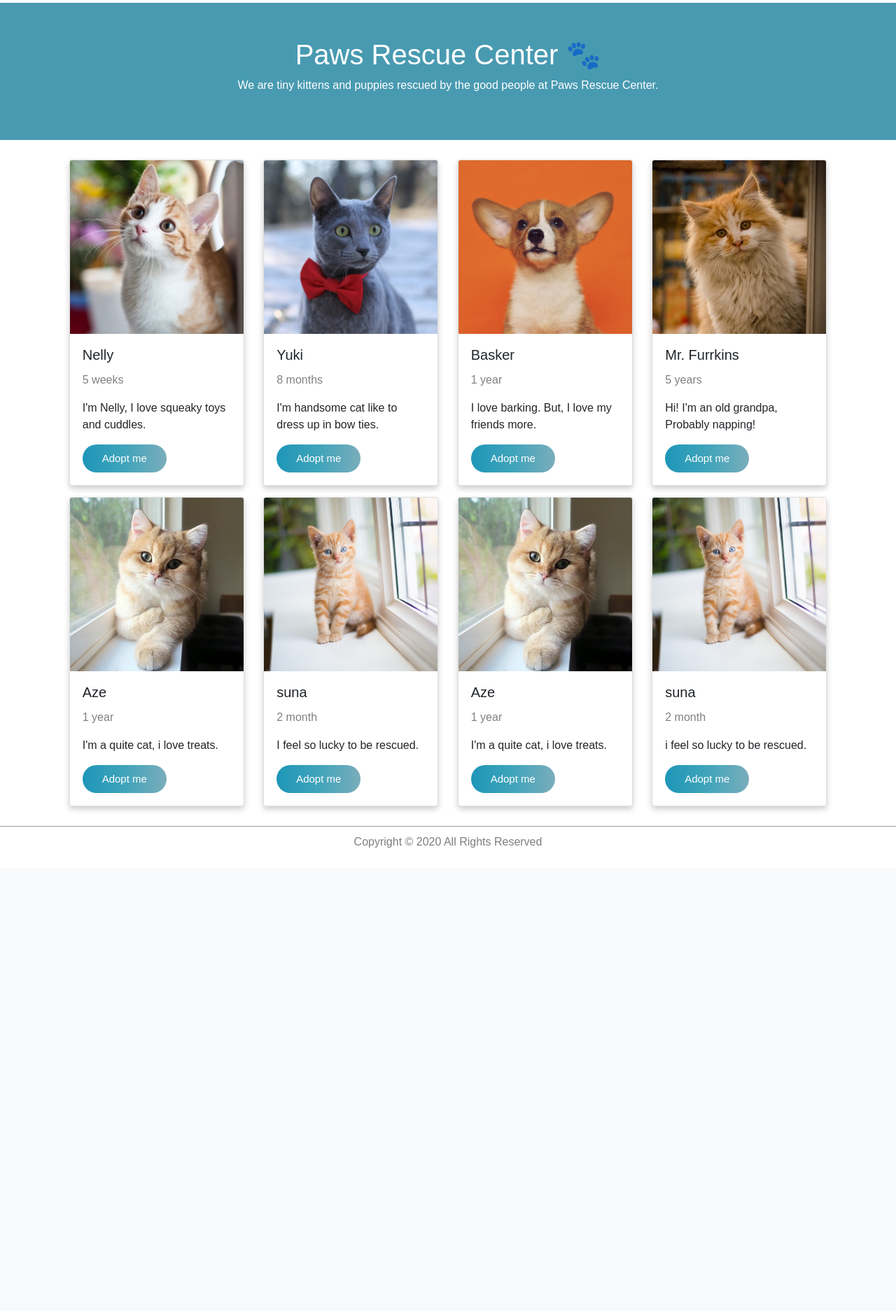
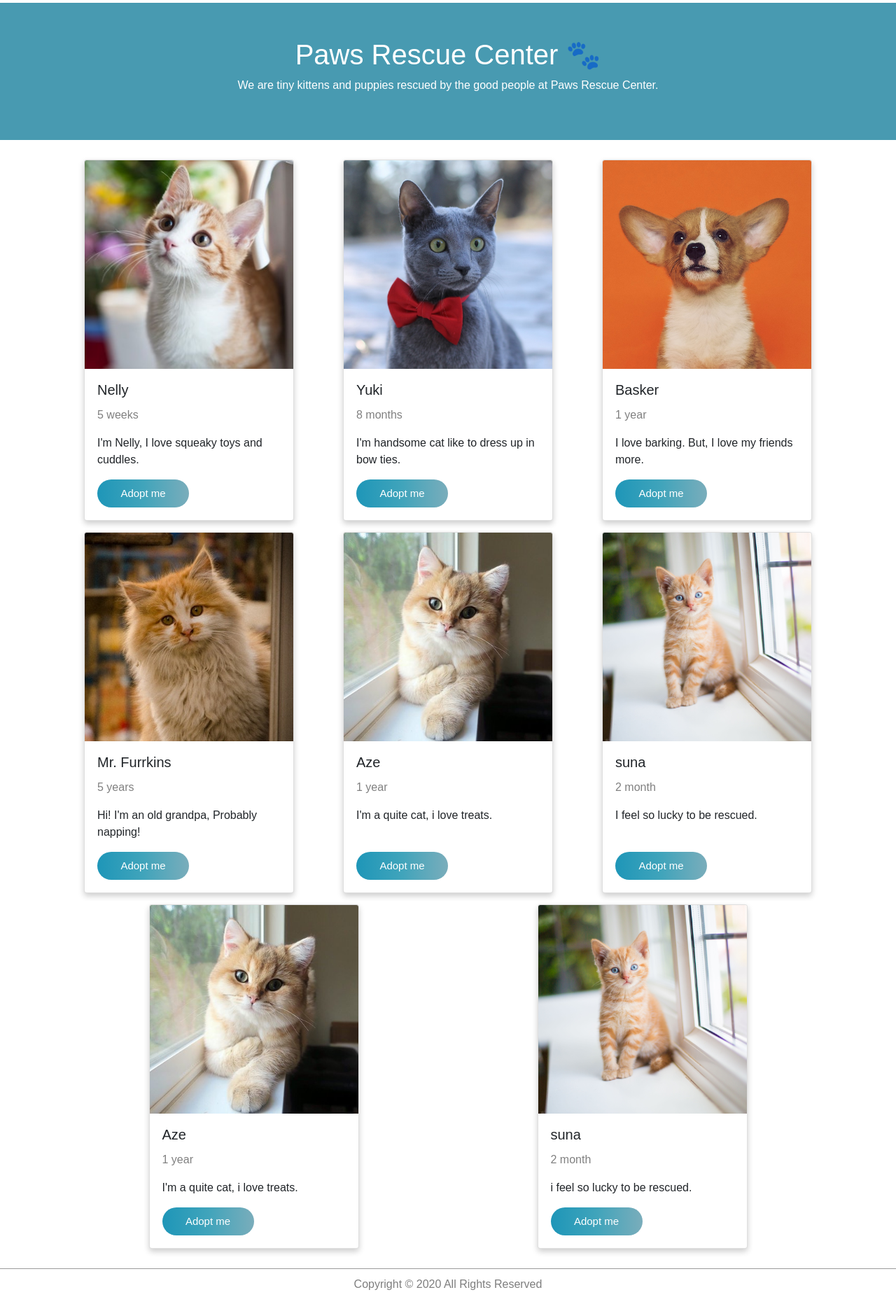
Before and after one commit to AmaniEzz/Paws-Rescue-Center-Website, a Flask app: page / in a window 1280 px wide. Shown: the part 86-1959 px from the top of the page at 70% size. Before the commit the page ends 1297 px from the top, so only its background shows below. Run offline with Flask 2, Linux system fonts and the light colour scheme; some libraries are stand-ins or nearby versions.

Commit message:
new Commit

```diff
--- a/app.py
+++ b/app.py
@@ -62,4 +62,4 @@ def pet_details(pet_ID):
 
 
 if __name__ == "__main__":
-    app.run(debug=True, port=6662)
+    app.run(debug=True, port=6362)
--- a/static/style.css
+++ b/static/style.css
@@ -14,7 +14,7 @@
 }
 .card {
    box-shadow: 0 4px 8px 0 rgba(0, 0, 0, 0.2);
-   width: 250px;
+   width: 300px;
    margin: 8px;
 
 }
```
